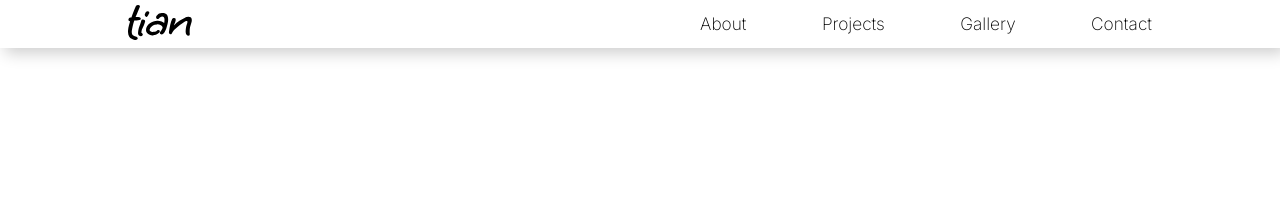
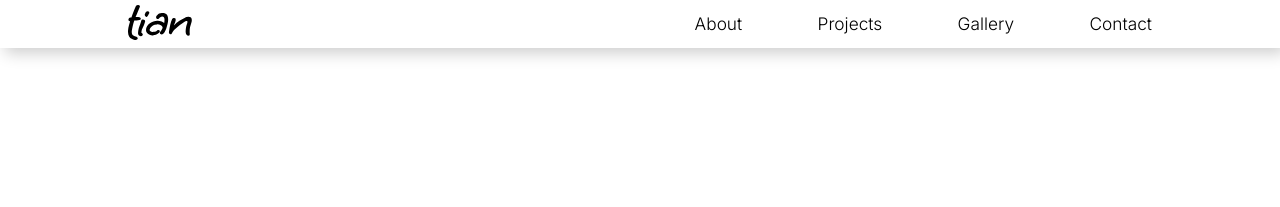
Before and after one commit to qitianshi/qitianshi.com, a Jekyll site: the page built from src/under-construction.html, in a window 1280 px wide. Shown: the top 207 px of the page. Built offline with Jekyll 4.4.1, drawn with Linux system fonts in a browser that asks for light colours; some web fonts are replaced.

Commit message:
Adjust legibility of navlinks

```diff
--- a/src/_sass/layout/_global-header.scss
+++ b/src/_sass/layout/_global-header.scss
@@ -116,7 +116,7 @@ $_mobile-navlink-height: 64px;
 
                 color: var(--foreground-primary-color);
                 font-size: 0.9rem;
-                font-weight: 200;
+                font-weight: 300;
                 line-height: $_navbar-height;       // Centers text vertically.
 
                 // For hover effect.
@@ -128,7 +128,6 @@ $_mobile-navlink-height: 64px;
                     color: var(--tiangerine-tangerine);
                     text-decoration: none;
                     transform: scale(110%);
-                    font-weight: 300;               // For readability.
                 }
 
             }
```
